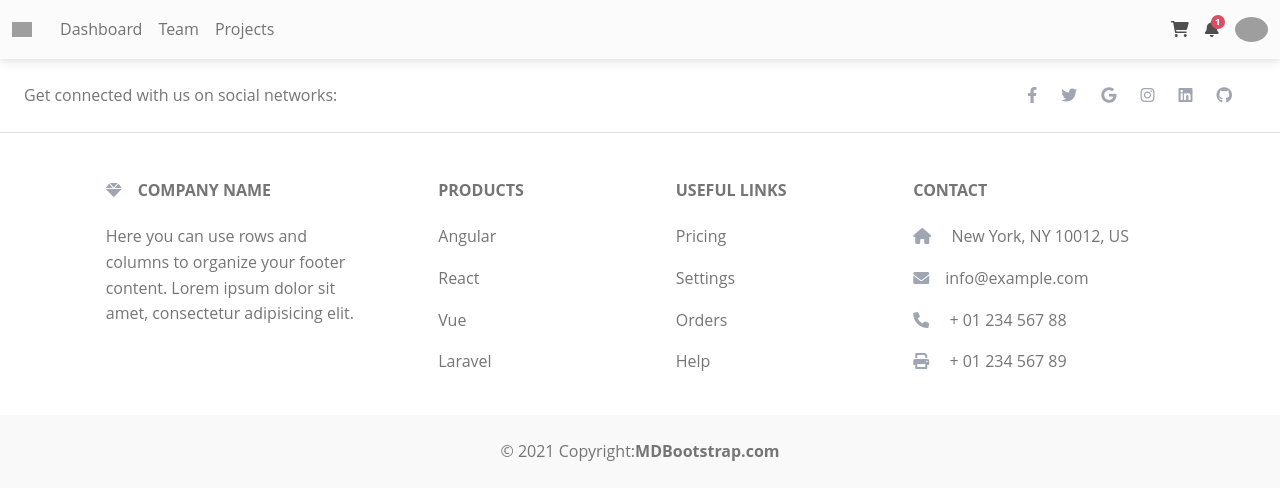
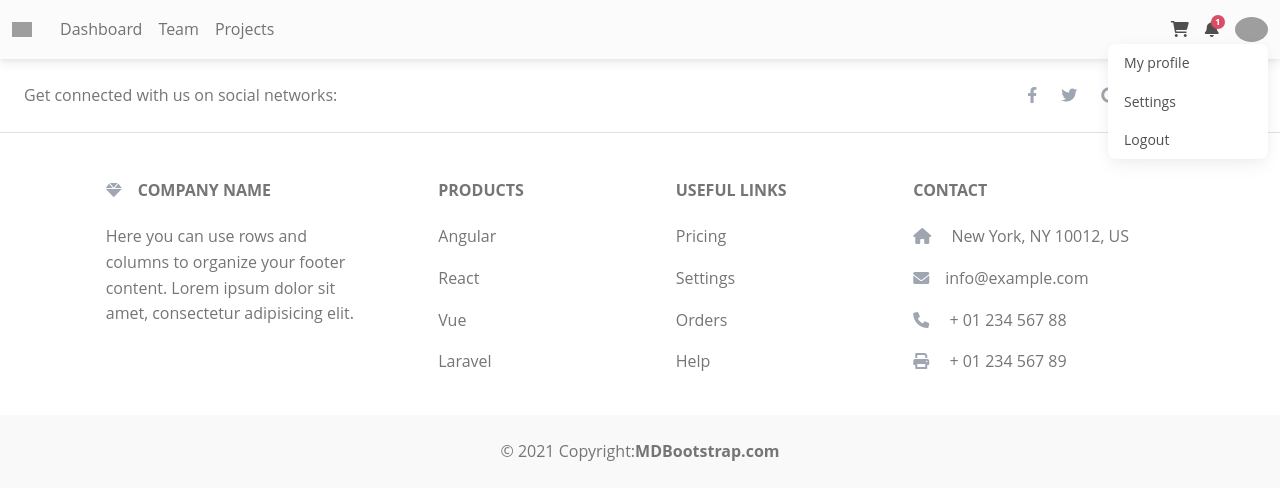
Before and after one commit to Prasad-Kunte/Book-Bazaar, a React (Create React App) app: page / in a window 1280 px wide. Both pictures are taken after a click on the button 1251 px from the left and 29 px from the top of the page. Shown: the top 500 px of the page. Built offline with nearby package versions, Linux system fonts and the light colour scheme; grey boxes are pictures that could not be loaded.

Commit message:
navbar mtb

```diff
--- a/package.json
+++ b/package.json
@@ -7,8 +7,10 @@
     "@testing-library/react": "^13.4.0",
     "@testing-library/user-event": "^13.5.0",
     "bootstrap": "^5.2.3",
+    "mdb-ui-kit": "^6.1.0",
     "react": "^18.2.0",
     "react-dom": "^18.2.0",
+    "react-router-dom": "^6.8.1",
     "react-scripts": "5.0.1",
     "web-vitals": "^2.1.4"
   },
--- a/src/Navbar.js
+++ b/src/Navbar.js
@@ -1,3 +1,6 @@
+ import {Link} from 'react-router-dom'
+ import * as mdb from 'mdb-ui-kit';
+ import { Input } from 'mdb-ui-kit';
 function Navbar(){
     return(<>
         {/* Navbar */}
@@ -112,7 +115,7 @@ function Navbar(){
                     </a>
                   </li>
                   <li>
-                    <a className="dropdown-item" href="#">
+                    <a className="dropdown-item" href="logout">
                       Logout
                     </a>
                   </li>
```
Also changed, not shown: src/Navbar.css (added), 1 other file (tests, documents, lock files or other folders).
